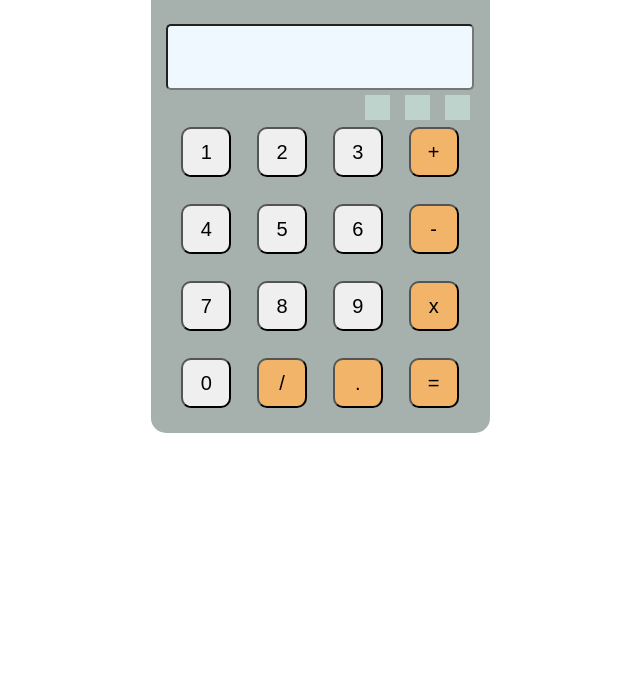
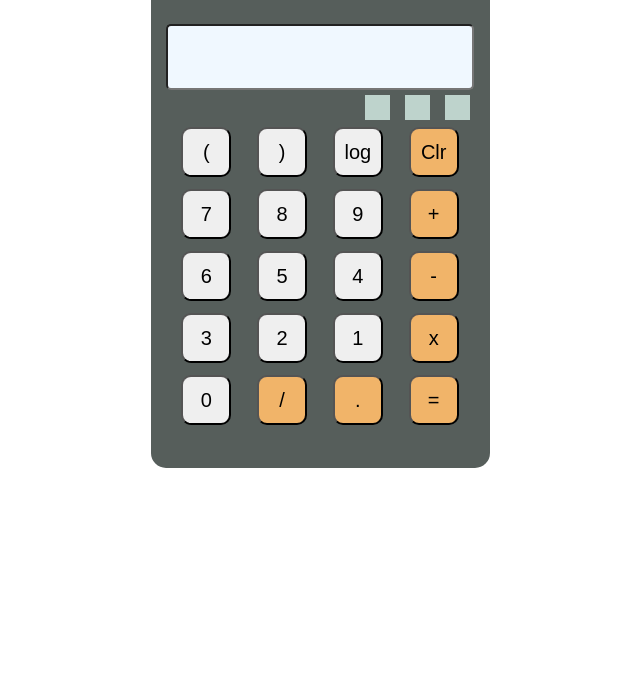
Before and after one commit to PawarAkankshaDattatraya/calculator, a plain HTML site: page index.html in a window 1280 px wide. Shown: the part 112-800 px from the top of the page, without its empty margins (320-960 px from the left). Drawn offline with Linux system fonts and the light colour scheme.

Commit message:
add javascrit

```diff
--- a/index.html
+++ b/index.html
@@ -6,7 +6,8 @@
         .container
         {
             width: 329px;
-            background-color: rgb(166, 177, 173);
+            height:500px;
+            background-color: rgb(86, 94, 91);
             margin-left: auto;
             margin-right: auto;
             border-radius: 15px;
@@ -21,6 +22,7 @@
             margin-top: 30px;
             border-radius: 5px;
             background-color: aliceblue;
+            font-size: 50px;
         }
         .button-row
         {
@@ -35,7 +37,7 @@
             border-radius: 10px;
             margin-top: 7px;
             cursor: pointer;
-            margin-bottom: 20px;
+            margin-bottom: 5px;
         }
         .button-cal:hover
         {
@@ -75,40 +77,69 @@
 <body>
     <div class="container">
         <p class="brand-name ">ICP</p>
-        <input type="text" class="input-box">
+        <input type="text" id="input"class="input-box">
         <div class="small-screen-container">
             <div class="small-screen"></div>
             <div class="small-screen"></div>
             <div class="small-screen"></div>
         </div>
         <div class="button-row">
-            <button class="button-cal">1</button>
-            <button class="button-cal">2</button>
-            <button class="button-cal">3</button>
-            <button class="button-cal special-button">+</button>
+            <button class="button-cal" onclick="handlekeyPress('(')">(</button>
+            <button class="button-cal "onclick="handlekeyPress(')')">)</button>
+            <button class="button-cal"onclick="handlekeyPress('log')">log</button>
+            <button class="button-cal special-button"onclick="clearscreen()">Clr</button>
 
         </div>
         <div class="button-row">
-            <button class="button-cal">4</button>
-            <button class="button-cal">5</button>
-            <button class="button-cal">6</button>
-            <button class="button-cal special-button">-</button>
+            <button class="button-cal" onclick="handlekeyPress('7')">7</button>
+            <button class="button-cal "onclick="handlekeyPress('8')">8</button>
+            <button class="button-cal"onclick="handlekeyPress('9')">9</button>
+            <button class="button-cal special-button"onclick="handlekeyPress('+')">+</button>
 
         </div>
         <div class="button-row">
-            <button class="button-cal">7</button>
-            <button class="button-cal">8</button>
-            <button class="button-cal">9</button>
-            <button class="button-cal special-button">x</button>
+            <button class="button-cal"onclick="handlekeyPress('6')">6</button>
+            <button class="button-cal"onclick="handlekeyPress('5')">5</button>
+            <button class="button-cal"onclick="handlekeyPress('4')">4</button>
+            <button class="button-cal special-button"onclick="handlekeyPress('-')">-</button>
 
         </div>
         <div class="button-row">
-            <button class="button-cal">0</button>
-            <button class="button-cal special-button">/</button>
-            <button class="button-cal special-button">.</button>
-            <button class="button-cal special-button">=</button>
+            <button class="button-cal"onclick="handlekeyPress('3')">3</button>
+            <button class="button-cal"onclick="handlekeyPress('2')">2</button>
+            <button class="button-cal"onclick="handlekeyPress('1')">1</button>
+            <button class="button-cal special-button"onclick="handlekeyPress('*')">x</button>
+        </div>
+
+        <div class="button-row">
+            <button class="button-cal"onclick="handlekeyPress('0')">0</button>
+            <button class="button-cal special-button"onclick="handlekeyPress('/')">/</button>
+            <button class="button-cal special-button"onclick="handlekeyPress('.')">.</button>
+            <button class="button-cal special-button"onclick="handlekeyPress('=')">=</button>
 
         </div>
+
     </div>
+
+    <script>
+        function handlekeyPress(key)
+        {
+            const inputscreen = document.getElementById('input');
+            if(key!='=')
+            {
+            inputscreen.value +=key;
+            }
+            else
+            {
+            const result = eval(inputscreen.value);
+            inputscreen.value = result;
+            }
+        }
+        function clearscreen()
+        {
+            const inputscreen = document.getElementById('input');
+            inputscreen.value=''
+        }
+    </script>
 </body>
 </html>
```
